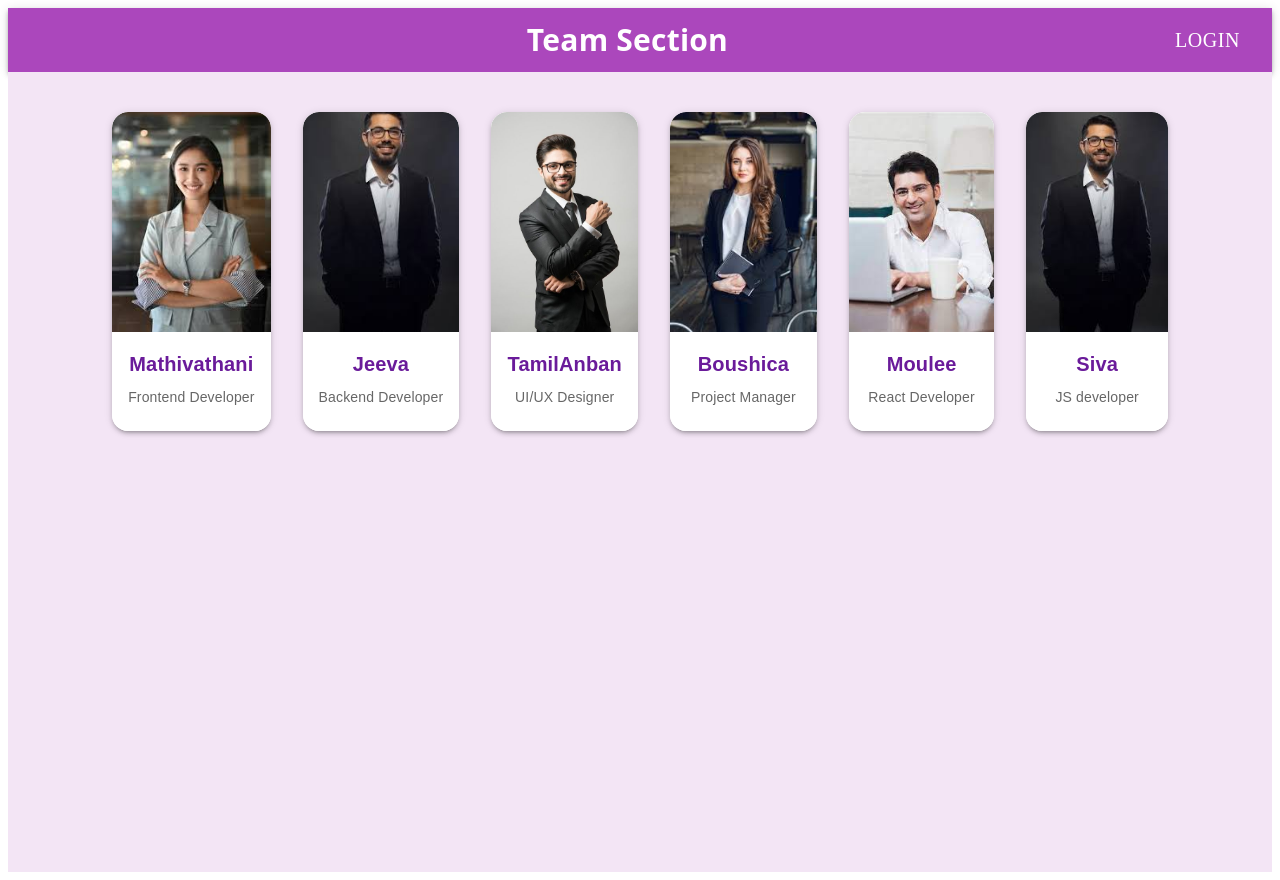
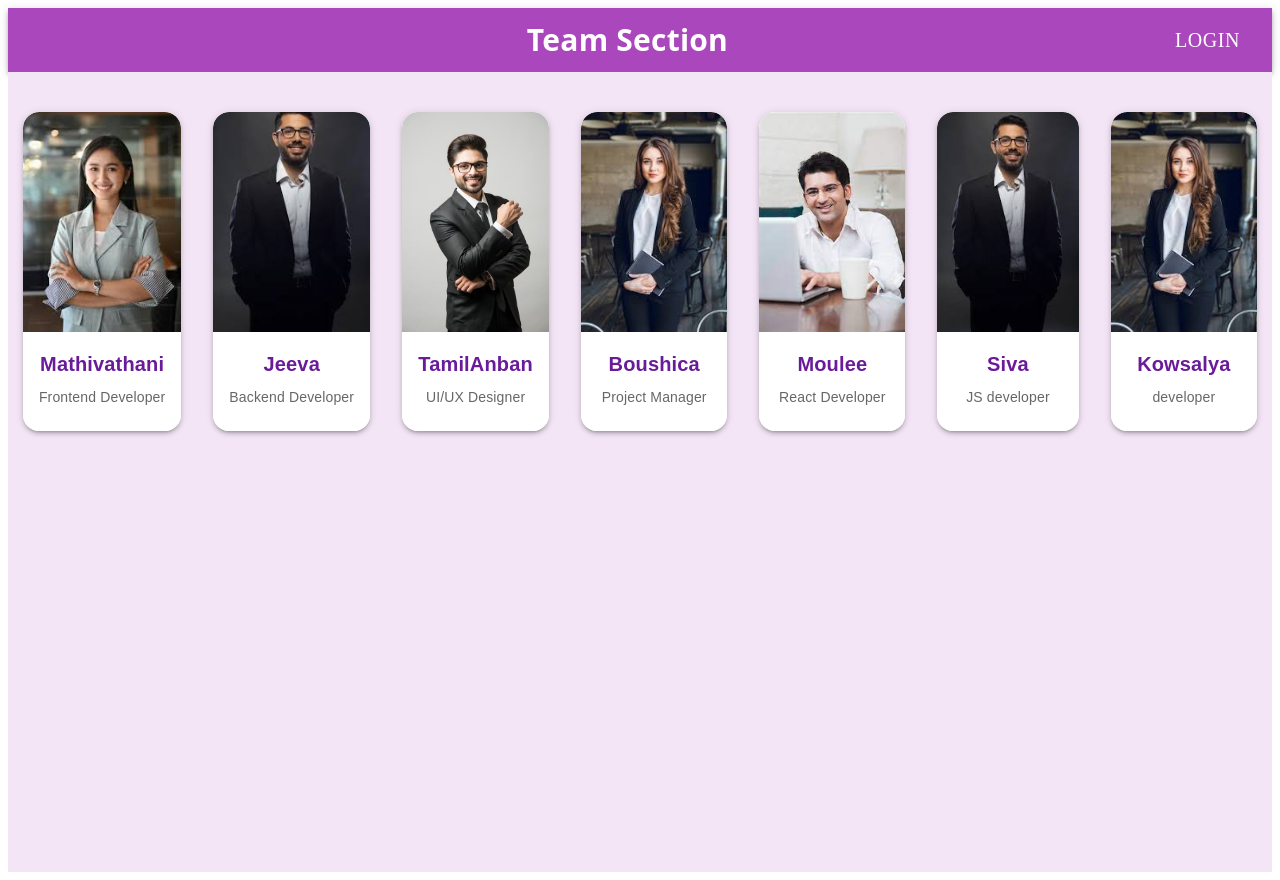
Before and after one commit to mathivathani20/mini_project, a React app: page / in a window 1280 px wide. Built offline with nearby package versions, Linux system fonts and the light colour scheme; some icons are missing; the HTML template or start-up script is replaced by a standard one.

Commit message:
Add kowsi

```diff
--- a/src/Component/TeamDetails.jsx
+++ b/src/Component/TeamDetails.jsx
@@ -21,7 +21,7 @@ const teamData = {
     image: jeeva,
     backgroundColor: "#e6f2ff"
   },
-  "Tamilanban": {
+  "TamilAnban": {
     role: "Role:UI/UX Designer",
     bio: "Tamilanban is a talented designer who focuses on crafting intuitive and aesthetically pleasing user interfaces that ensure an engaging user experience.",
     image: tamil,
@@ -45,6 +45,12 @@ const teamData = {
   "Siva": {
     role: "Role:JS Developer",
     bio: "Siva is a talented designer who focuses on crafting intuitive and aesthetically pleasing user interfaces that ensure an engaging user experience.",
+    image: jeeva,
+    backgroundColor: "#fff9e6"
+  },
+  "Kowsalya": {
+    role: "Role: Developer",
+    bio: " Kowsalya is a talented designer who focuses on crafting intuitive and aesthetically pleasing user interfaces that ensure an engaging user experience.",
     image: jeeva,
     backgroundColor: "#fff9e6"
   },
--- a/src/Component/TeamsPage.jsx
+++ b/src/Component/TeamsPage.jsx
@@ -53,6 +53,11 @@ export default function TeamsPage() {
           name: "Siva",
           role: "JS developer ",
           image: jeeva,
+        },
+        {
+          name: "Kowsalya",
+          role: " developer ",
+          image: bousi,
         },
       ];
 
@@ -125,6 +130,7 @@ export default function TeamsPage() {
               {member.role}
             </Typography>
           </CardContent>
+
         </Card>
       </Grid>
     ))}
```
Also changed, not shown: 1 other file (tests, documents, lock files or other folders).
